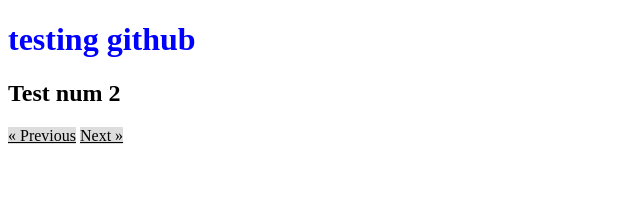
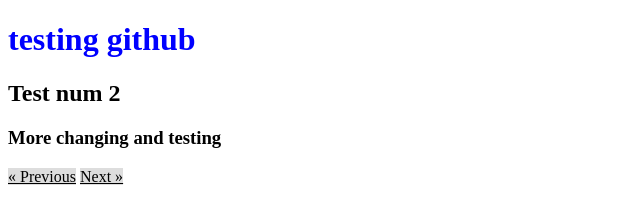
Before and after one commit to MasterLandon83/TeamProjectDemo, a plain HTML site: page index.html in a window 1280 px wide. Shown: the whole page, without its empty margins (0-640 px from the left). Drawn offline with Linux system fonts and the light colour scheme.

Commit message:
change 11/16

```diff
--- a/index.html
+++ b/index.html
@@ -8,6 +8,7 @@
 <body>
     <h1>testing github</h1>
     <h2>Test num 2</h2>
+    <h3>More changing and testing</h3>
     <a href="http://127.0.0.1:5500/i%20don't%20kown.html" class="previous">&laquo; Previous</a>
     <a href="http://127.0.0.1:5500/test.html" class="next">Next &raquo;</a>
 </body>
```
